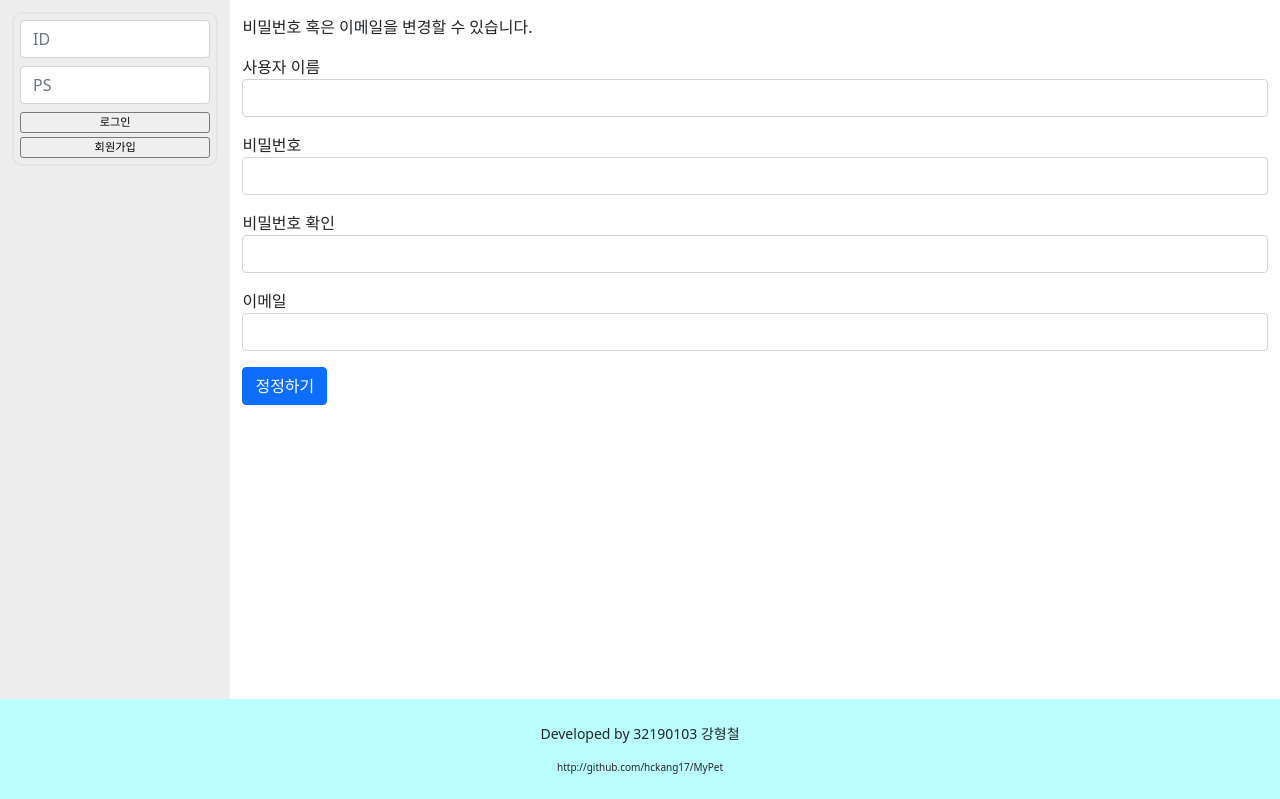
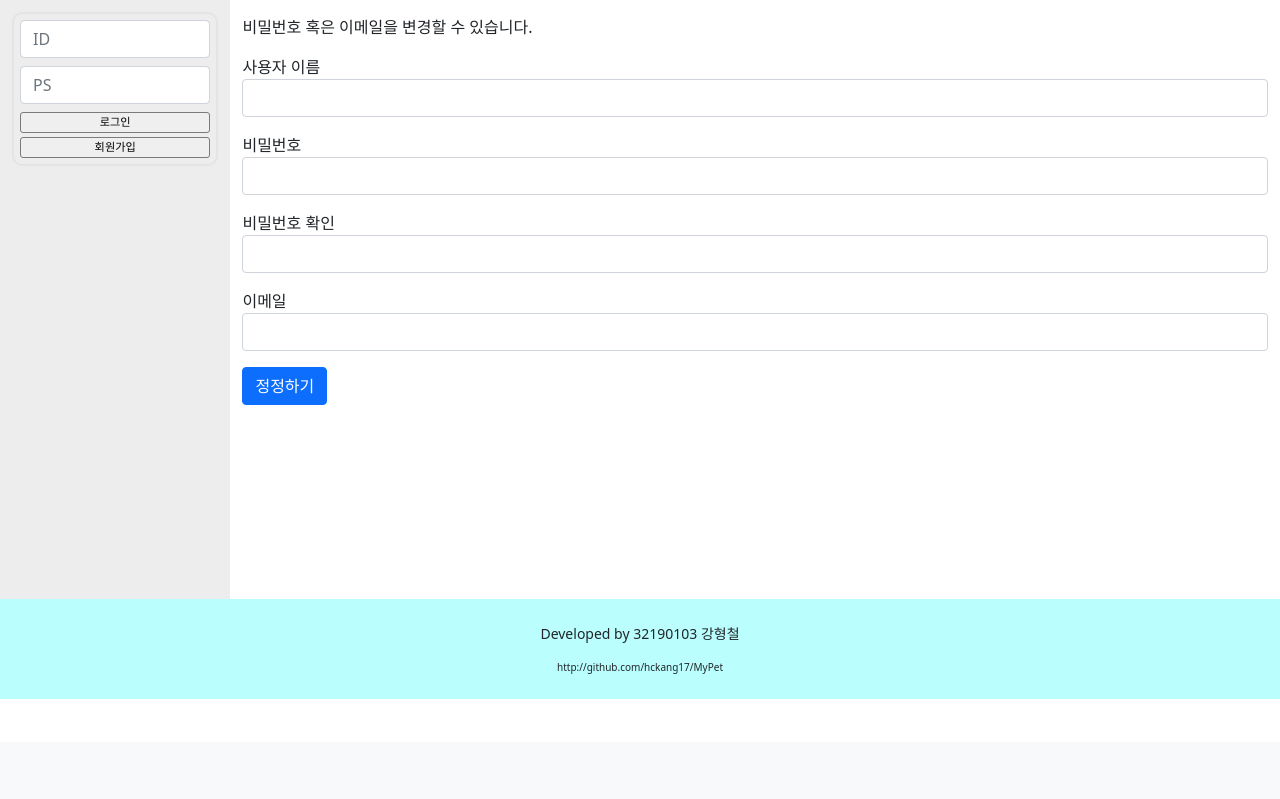
Before and after one commit to hckang17/MyPet, a Django app: page /common/change_info/ in a window 1280 px wide. Shown: the part 58-857 px from the top of the page. After the commit the page ends 757 px from the top, so only its background shows below. Run offline with Django 4.2, Linux system fonts and the light colour scheme; some libraries are stand-ins or nearby versions.

Commit message:
fifth commit

```diff
--- a/common/views.py
+++ b/common/views.py
@@ -1,8 +1,6 @@
 from django.contrib.auth import authenticate, login
 from django.shortcuts import render, redirect
 from common.forms import UserForm
-
-
 
 def signup(request):
     if request.method == "POST":
--- a/myPet/views/comment_views.py
+++ b/myPet/views/comment_views.py
@@ -2,10 +2,8 @@ from django.contrib import messages
 from django.contrib.auth.decorators import login_required
 from django.shortcuts import render, get_object_or_404, redirect, resolve_url
 from django.utils import timezone
-
 from ..form import CommentForm
 from ..models import Poster, Comment
-
 
 @login_required(login_url='common:login')
 def comment_create(request, poster_id):
@@ -29,8 +27,6 @@ def comment_create(request, poster_id):
     context = {'poster': poster, 'form': form}
     return render(request, 'mypet/post_detail.html', context)
 
-
-
 @login_required(login_url='common:login')
 def comment_modify(request, comment_id):
     comment = get_object_or_404(Comment, pk=comment_id)
@@ -50,7 +46,6 @@ def comment_modify(request, comment_id):
     context = {'comment': comment, 'form': form}
     return render(request, 'mypet/comment_form.html', context)
 
-
 @login_required(login_url='common:login')
 def comment_delete(request, comment_id):
     comment = get_object_or_404(Comment, pk=comment_id)
--- a/static/style.css
+++ b/static/style.css
@@ -75,7 +75,7 @@ footer {
 
 section.main-section {
     width: 82%;
-    height: 700px;
+    height: 600px;
     float: right;
     overflow-y: scroll;
 }
@@ -83,7 +83,7 @@ section.main-section {
 aside.main-aside {
     width: 18%;
     background-color: rgb(233, 233, 233, .8);
-    height: 700px;
+    height: 600px;
 }
 
 *:not([text-selectable]) {
```
Also changed, not shown: db.sqlite3.
